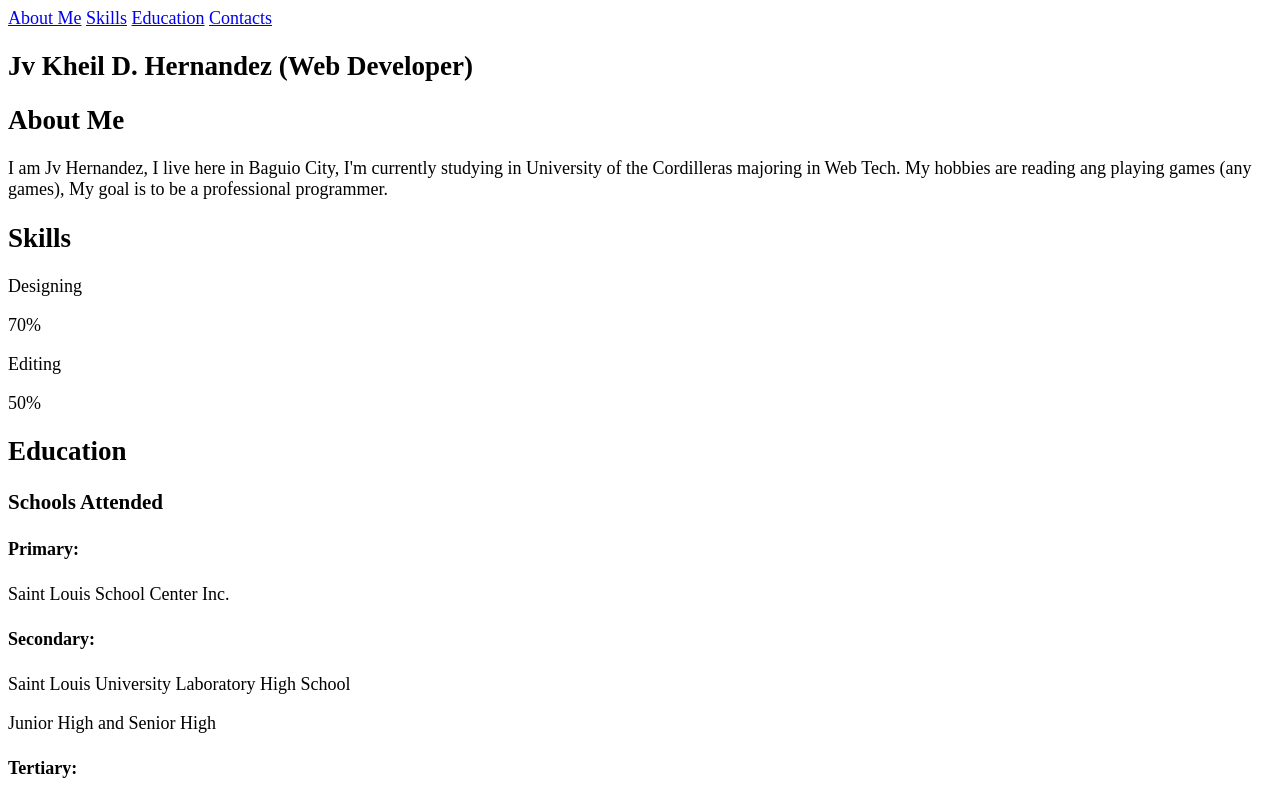
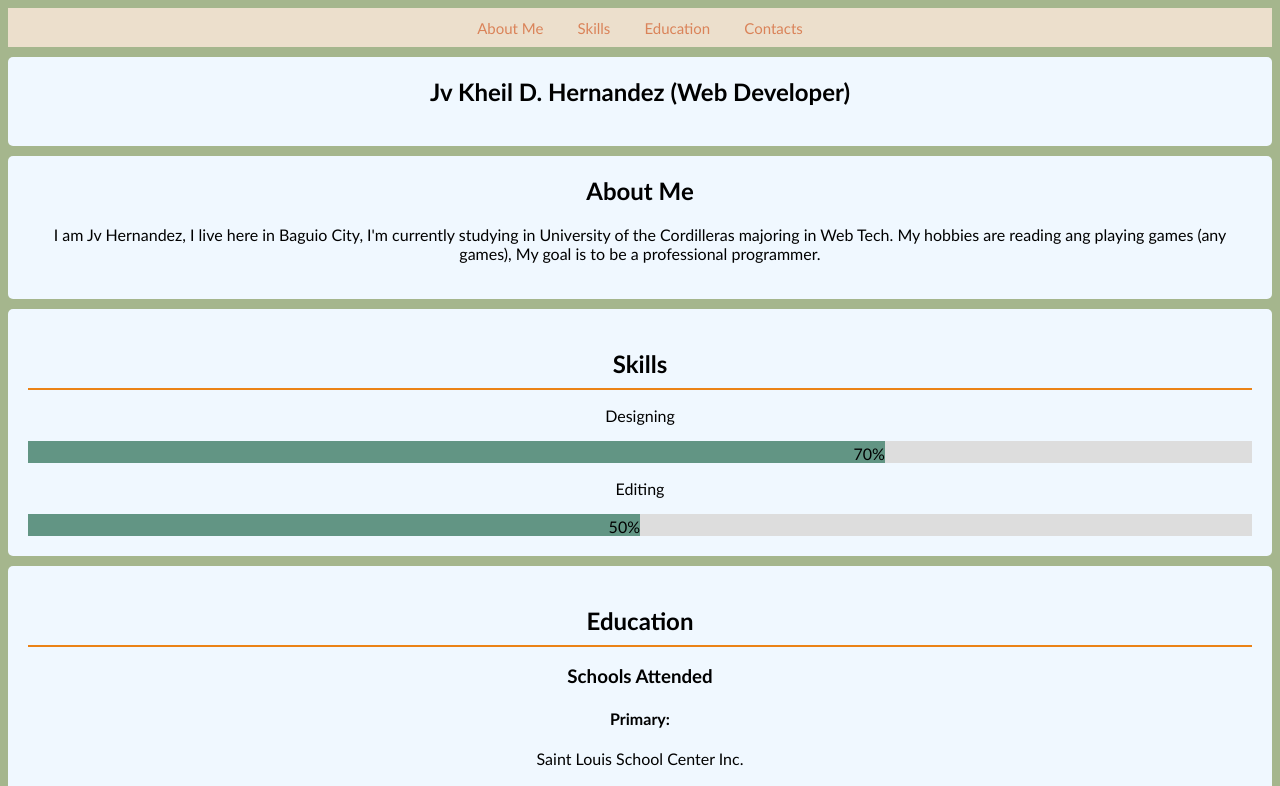
Before and after one commit to Jeyviee/231169794-Hernandez, a plain HTML site: page index.html in a window 1280 px wide. Shown: the top 786 px of the page. Drawn offline with Linux system fonts and the light colour scheme.

Commit message:
Update style.css

```diff
--- a/style.css
+++ b/style.css
@@ -1,5 +1,99 @@
 body{
-    font-family: 'Times New Roman', Times, serif;
-    font-size: large;
 
+    font-family: 'Gill Sans', 'Gill Sans MT', Calibri, 'Trebuchet MS', sans-serif;
+    background-color: #A5B68D;
+
+    nav{
+        background-color: #ECDFCC;
+        padding: 10px;
+        text-align: center;
+    }
+
+    nav a {
+        color: #DA8359;
+        margin: 0 15px;
+        text-decoration: none;
+        font-size: 15px;
+    }
+
+    nav a:hover{
+        text-decoration: underline;
+        text-decoration-color: #A5B68D;
+    }
+
+    section{
+        padding: 20px;
+        margin: 10px 0;
+        background-color: aliceblue;
+        border-radius: 5px;
+        box-shadow: 0 2px 5px rgba (0,0,0,0.1);
+    }
+
+    h1,h2{
+        color: black;
+    }
+
+    h1{
+        text-align: center;
+        margin-top: auto;
+    }
+
+    h2{
+        text-align: center;
+        border-bottom: 2px solid #EB8317;
+        padding-bottom: 10px;
+        margin-bottom: 10px;
+    }
+
+    ul{
+        text-align: center;
+    }
+
+    ul li {
+        text-align: left;
+    }
+
+    h2 {
+        color: black;
+    }
+
+    p{
+        text-align: center;
+    }
+
+    h3 {
+        text-align: center;
+    }
+
+    h4{
+        text-align: center;
+    }
+
+    #Contacts h2{
+        border-top: #EB8317;
+    }
+
+    footer{
+        text-align: center;
+        padding: 10px;
+        background-color: black;
+        color: black;
+        margin-top: 15px;
+    }
+
+* {box-sizing:border-box}
+.container {
+  width: 100%;
+  background-color: #ddd;
 }
+
+.skills {
+  text-align: right;
+  padding-top: 3px;
+  padding-bottom:
+  color white;
+}
+
+.Designing {width: 70%; background-color: #629584;}
+.Editing {width: 50%; background-color: #629584;}
+}
```
